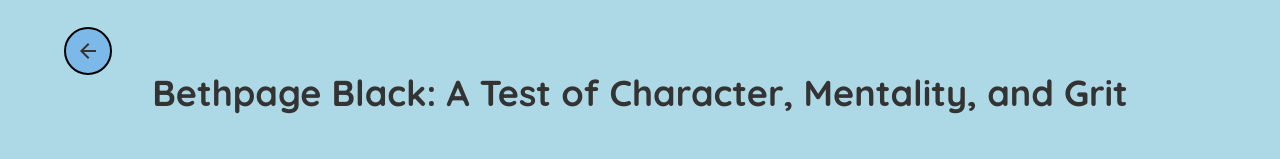
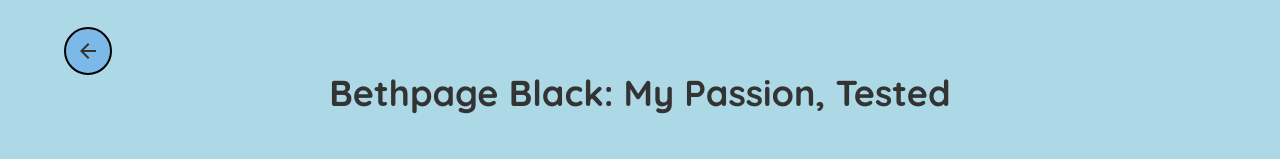
Before and after one commit to samparkk13/parksamuel.com, a React (Create React App) app: page /BethpageBlack in a window 1280 px wide. Shown: the part 133-292 px from the top of the page. Built offline with nearby package versions, Linux system fonts and the light colour scheme.

Commit message:
updated about page

```diff
--- a/src/components/About/About.js
+++ b/src/components/About/About.js
@@ -22,7 +22,8 @@ const About = () => {
                         <br/><br/>
                         In my free time, I’m always looking for someone to golf with 🏌️‍♂️.
                         <br/>
-                        I also love to travel 🌍 and talk about my faith.
+                        I also love to travel 🌍 and talk about my faith ✞.
+                        <br/>
                         And if you couldn't tell, winter is my favorite season ☃️.
                         <br/><br/>
                         Feel free to reach out anytime for a chat!
--- a/src/components/Blog/BethpageBlackBlog/BethpageBlackBlog.js
+++ b/src/components/Blog/BethpageBlackBlog/BethpageBlackBlog.js
@@ -1,4 +1,4 @@
-import { Heading, Box, Image, Text, Divider, Button } from "@chakra-ui/react";
+import { Heading, Box, Image, Text, Button } from "@chakra-ui/react";
 import { Link } from "react-router-dom";
 import { ArrowBackIcon } from '@chakra-ui/icons';
 
@@ -31,7 +31,7 @@ const BethpageBlackBlog = () => {
             <br />
             <br />
             <Heading align="center" fontSize="2.25rem" mt="20mm">
-                Bethpage Black: A Test of Character, Mentality, and Grit
+                Bethpage Black: My Passion, Tested
             </Heading>
             <br />
             <br />
--- a/src/components/Blog/Data.json
+++ b/src/components/Blog/Data.json
@@ -1,7 +1,7 @@
 [
 
     {
-        "title":"Bethpage Black: A Test of Character, Mentality, and Grit",
+        "title":"Bethpage Black: My Passion, Tested",
         "time":"September 2024",
         "description": "Marking down the rollercoaster of emotions leading up to and at one of the most infamous golf courses known to mankind. ",
         "image": "images/BlogImages/BethpageBlackBlog/warningVertical.jpg",
```
